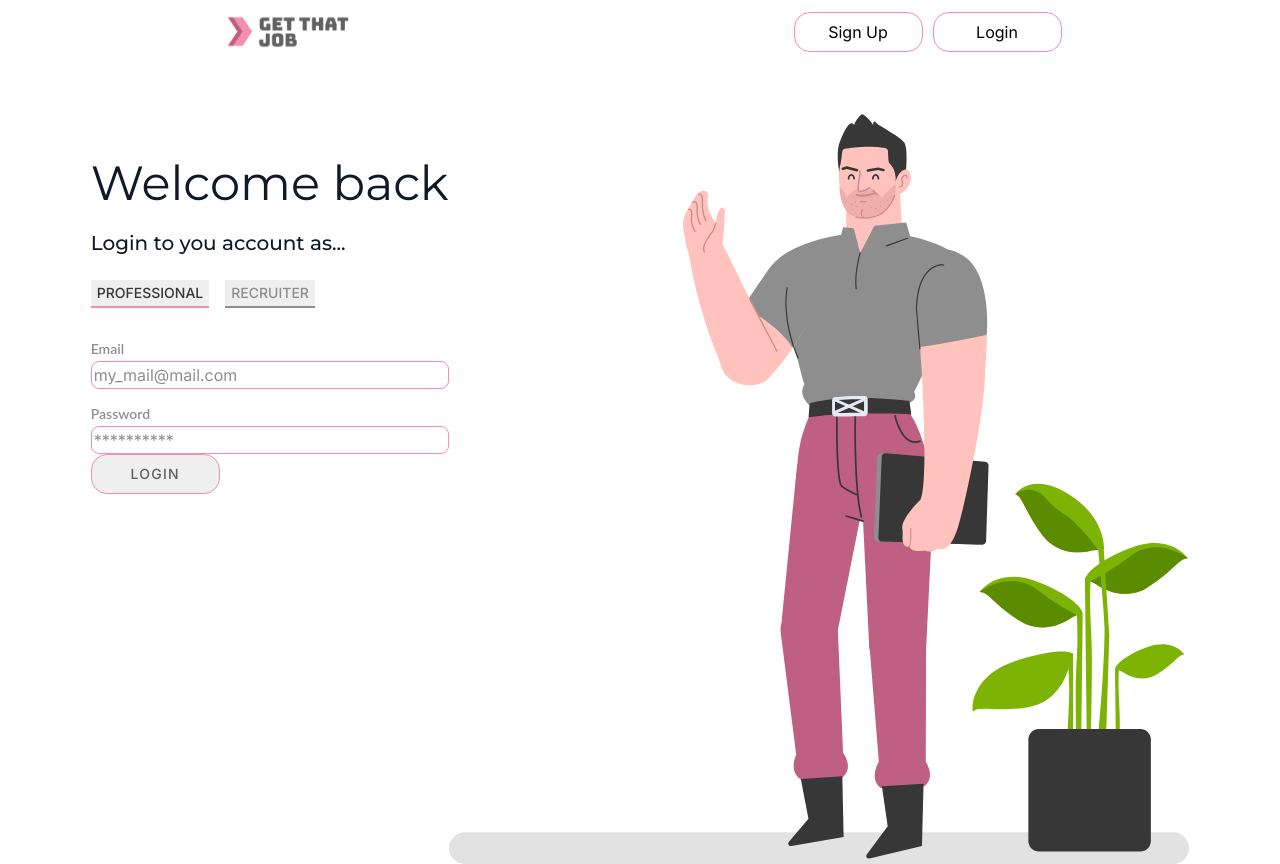
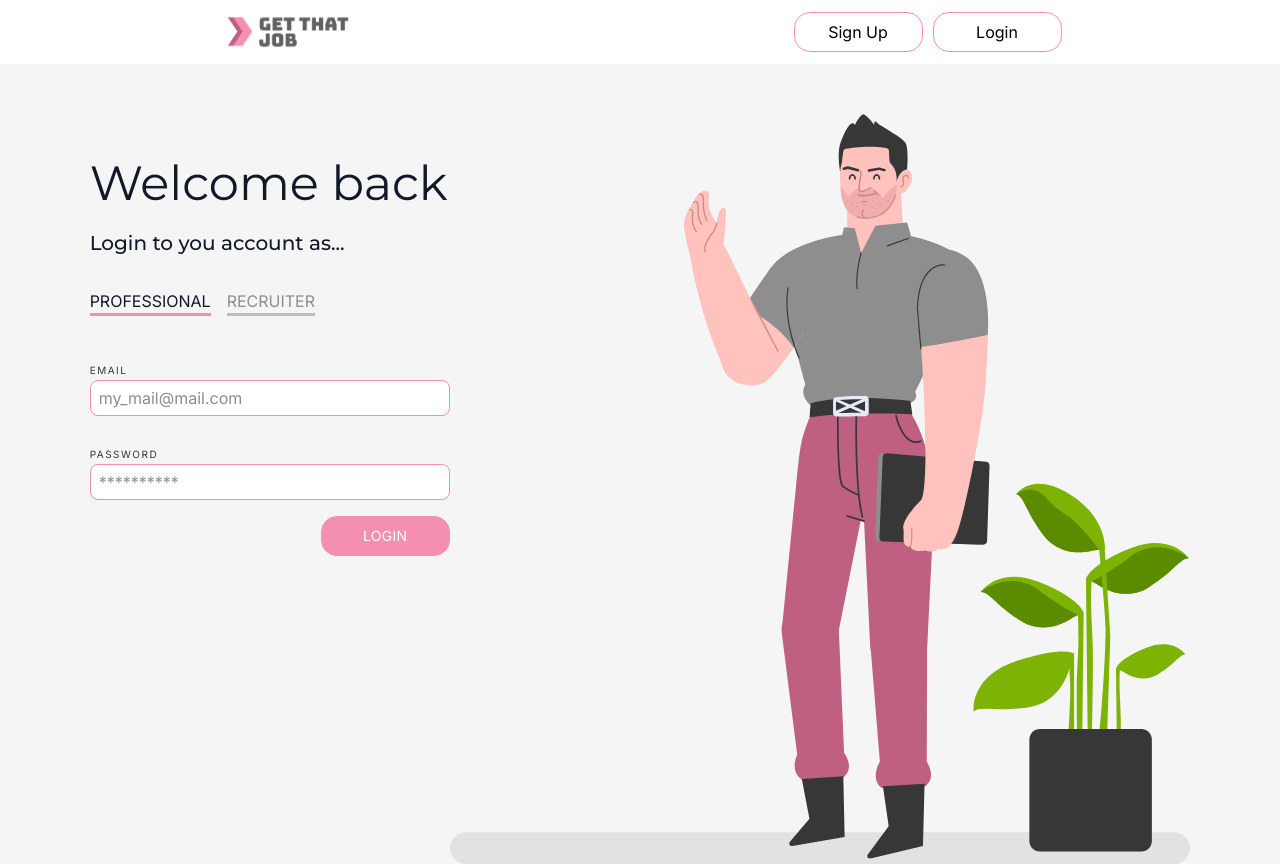
Before and after one commit to Brunosz19/getThatJob-React, a React (Create React App) app: page /company/profile in a window 1280 px wide. Both pictures are taken after a click on the button "Login". Built offline with nearby package versions, Linux system fonts and the light colour scheme.

Commit message:
REFACTOR: change some styles to make it more easy to use in other components

```diff
--- a/src/App.js
+++ b/src/App.js
@@ -4,7 +4,9 @@ import UnauthenticatedApp from "./UnauthenticatedApp";
 
 function App() {
   const { user } = useAuth();
+
   console.log(user);
+
   return user ? <AuthenticatedApp /> : <UnauthenticatedApp />;
   // return <AuthenticatedApp />;
 }
--- a/src/components/input.js
+++ b/src/components/input.js
@@ -8,20 +8,24 @@ const StyledContainer = styled("div")`
 `
 
 const StyledLabel = styled("label")`
-  font-family: 'Lato', sans-serif;
+  font-family: 'Inter';
   font-style: normal;
-  font-weight: 600;
-  font-size: 14px;
-  line-height: 17px;
-  color: #8E8E8E;
+  font-weight: 400;
+  font-size: 10px;
+  line-height: 12px;
+  letter-spacing: 1.5px;
+  text-transform: uppercase;
+  color: #373737;
   margin-top: 16px;
 `
 
 const StyledInput = styled("input")`
-  border: none;
   border: 1px solid #F48FB1;
   border-radius: 8px;
   background: #FFFFFF;
+  width: 360px;
+  height: 36px;
+  padding: 8px;
   ::placeholder {
     color: #8E8E8E;
   }
@@ -42,10 +46,10 @@ const StyledButton = styled("button")`
   cursor: pointer;
   font-family: 'Inter';
   font-style: normal;
-  font-weight: 500;
+  font-weight: 400;
   font-size: 14px;
-  line-height: 24px;
-  letter-spacing: 1.25px;
+  line-height: 20px;
+  letter-spacing: 0.25px;
   text-transform: uppercase;
   color: #616161;
   display: flex;
--- a/src/components/login-form.js
+++ b/src/components/login-form.js
@@ -1,20 +1,9 @@
 import { Formik } from "formik";
 import { useAuth } from "../context/auth-context";
-import { useState } from "react";
-
 import { Input, StyledForm, StyledButton } from "./input";
 
 function LoginForm({type}){
   const { login } = useAuth();
-  const [formData, setFormData] = useState({
-    email: "",
-    password: "",
-  });
-
-  function handleChange(event) {
-    const { name, value } = event.target;
-    setFormData({ ...formData, [name]: value });
-  }
 
   return(
     <Formik
@@ -47,7 +36,7 @@ function LoginForm({type}){
       handleChange,
       handleSubmit,
     }) => (
-      <StyledForm onSubmit={handleSubmit}>
+      <StyledForm style={{ gap: "16px", alignItems: "flex-end" }}>
         <Input
           name="email"
           type="email"
@@ -66,7 +55,7 @@ function LoginForm({type}){
           label="Password"
         />
         {errors.password && touched.password && errors.password}
-        <StyledButton type="submit">
+        <StyledButton type="submit" style={{ background: "#F48FB1", color: "white" }}>
           Login
         </StyledButton>
       </StyledForm>
--- a/src/components/sidebarNav/sidebar-nav.js
+++ b/src/components/sidebarNav/sidebar-nav.js
@@ -56,7 +56,7 @@ function SidebarNav() {
     {
       name: "Profile",
       icon: <BiUser />,
-      to: "/profile",
+      to: "/company/profile",
     },
     {
       name: "Log out",
--- a/src/components/signUp-form.js
+++ b/src/components/signUp-form.js
@@ -1,13 +1,15 @@
 import { useState } from "react";
-import { Title, Container } from "./utils"
+import { Title, Container, LoginText } from "./utils";
 import SignUpProfessional from "./signUpProfessional";
 import SignUpRecruiter from "./signUpRecruiter";
+import Girl from "../styles/img/girlSignUp.svg";
 
 function SignUpForm() {
   const [formType, setFormType] = useState("professional");
 
   return (
     <Container>
+      <section>
         <div
           style={{
             display: "flex",
@@ -17,13 +19,15 @@ function SignUpForm() {
         >
           <Title>Good choice!</Title>
 
+          <LoginText>Create a new account as...</LoginText>
+
           {formType === "professional" ? (
             <div
               style={{
                 display: "flex",
                 gap: "16px",
-              marginLeft: "42px",
                 cursor: "pointer",
+                margin: "32px 0",
               }}
             >
               <div
@@ -44,8 +48,8 @@ function SignUpForm() {
               style={{
                 display: "flex",
                 gap: "16px",
-              marginLeft: "42px",
                 cursor: "pointer",
+                margin: "32px 0",
               }}
             >
               <div
@@ -69,6 +73,10 @@ function SignUpForm() {
         ) : (
           <SignUpRecruiter />
         )}
+      </section>
+      <section style={{ display: "flex", alignItems: "flex-end" }}>
+        <img src={Girl} alt="Girl" height={"72%"} />
+      </section>
     </Container>
   );
 }
--- a/src/components/signUpRecruiter.js
+++ b/src/components/signUpRecruiter.js
@@ -8,7 +8,6 @@ import {
 } from "./utils";
 import { Input, StyledForm, StyledButton } from "./input";
 import { Formik } from "formik";
-import Girl from "../styles/img/girlSignUp.svg";
 import { FiChevronRight } from "react-icons/fi";
 import { useAuth } from "../context/auth-context";
 import { useState } from "react";
@@ -20,7 +19,7 @@ function SignUpRecruiter() {
   return (
     <>
       {steps === 1 ? (
-        <div style={{ display: "flex", gap: "16px", margin: "32px 42px" }}>
+        <div style={{ display: "flex", gap: "16px" }}>
           <div style={{ display: "flex", gap: "8px" }}>
             <NumberChoosen>1</NumberChoosen>
             <div style={{ width: "120px", height: "60px" }}>
@@ -38,7 +37,7 @@ function SignUpRecruiter() {
           </div>
         </div>
       ) : (
-        <div style={{ display: "flex", gap: "16px", margin: "32px 42px" }}>
+        <div style={{ display: "flex", gap: "16px" }}>
           <div style={{ display: "flex", gap: "8px" }}>
             <NumberFinished>1</NumberFinished>
             <div style={{ width: "120px", height: "60px" }}>
@@ -56,15 +55,8 @@ function SignUpRecruiter() {
           </div>
         </div>
       )}
+
       <ContainerSignUp>
-        <section
-          style={{
-            display: "flex",
-            flexDirection: "column",
-            width: "50%",
-            alignItems: "center",
-          }}
-        >
         <Formik
           initialValues={{
             company: "",
@@ -104,7 +96,7 @@ function SignUpRecruiter() {
             /* and other goodies */
           }) => (
             <StyledForm
-                style={{ gap: "60px", padding: "48px 50px" }}
+              style={{ gap: "16px" }}
               onSubmit={handleSubmit}
             >
               {steps === 1 ? (
@@ -211,17 +203,6 @@ function SignUpRecruiter() {
             </StyledForm>
           )}
         </Formik>
-        </section>
-        <section
-          style={{
-            display: "flex",
-            justifyContent: "flex-end",
-            alignItems: "flex-end",
-            width: "50%",
-          }}
-        >
-          <img src={Girl} alt="Girl" height={"50%"} />
-        </section>
       </ContainerSignUp>
     </>
   );
--- a/src/components/utils.js
+++ b/src/components/utils.js
@@ -12,19 +12,27 @@ const Title = styled("h1")`
   margin-bottom: 32px;
 `;
 
+const LoginText = styled("p")`
+  font-family: "Montserrat";
+  font-style: normal;
+  font-weight: 500;
+  font-size: 20px;
+  line-height: 28px;
+  margin-bottom: 23px;
+`;
+
 const ContainerSignUp = styled("div")`
   display: flex;
   align-items: center;
-  width: 1000px;
-  padding: 0 50px;
-  margin: auto;
 `;
 
 const Container = styled("div")`
   margin: auto;
   padding: 0 80px;
   background: #f5f5f6;
-  height: 1000px;
+  height: 1040px;
+  display: flex;
+  justify-content: space-around;
 `;
 
 const StatusText = styled("h1")`
@@ -79,4 +87,4 @@ const NumberChoosen = styled("div")`
   border-radius: 66.6667px;
 `;
 
-export { Title, ContainerSignUp, Container, StatusText, InformationText, NumberFinished, NumberDisable, NumberChoosen };
+export { Title, LoginText, ContainerSignUp, Container, StatusText, InformationText, NumberFinished, NumberDisable, NumberChoosen };
--- a/src/pages/login-page.js
+++ b/src/pages/login-page.js
@@ -1,22 +1,10 @@
-import styled from "@emotion/styled"
+import styled from "@emotion/styled";
 import { useState } from "react";
-import LoginForm from "../components/login-form"
-import PersonWithPlant from "../styles/img/personWithPlant.svg"
-
-const LoginTypeButton = styled("button")`
-    border: none;
-    font-family: 'Inter';
-    font-style: normal;
-    font-weight: 500;
-    font-size: 14px;
-    color: #8E8E8E;
-    line-height: 24px;
-    margin-right: 16px;
-    margin-bottom: 16px;
-`;
+import LoginForm from "../components/login-form";
+import PersonWithPlant from "../styles/img/personWithPlant.svg";
 
 const LoginTitle = styled("h1")`
-    font-family: 'Montserrat';
+  font-family: "Montserrat";
   font-style: normal;
   font-weight: 400;
   font-size: 48px;
@@ -26,7 +14,7 @@ const LoginTitle = styled("h1")`
 `;
 
 const LoginText = styled("p")`
-    font-family: 'Montserrat';
+  font-family: "Montserrat";
   font-style: normal;
   font-weight: 500;
   font-size: 20px;
@@ -37,33 +25,71 @@ const LoginText = styled("p")`
 export default function LoginPage() {
   const [loginType, setLoginType] = useState("professional");
 
-    function LoginType(type){
-        setLoginType(type)
-        console.log(loginType)
-    }
 
   return (
-        <div style={{display: "flex", justifyContent: "center", alignContent: "center", height: "100vh", width: "100pvw",}}>
-            <div style={{ display: "flex", marginTop: "50px",}}>
+    <div
+      style={{
+        display: "flex",
+        justifyContent: "center",
+        alignContent: "center",
+        height: "100vh",
+        width: "100pvw",
+        background: "#f5f5f6"
+      }}
+    >
+      <div style={{ display: "flex", marginTop: "50px" }}>
         <div>
           <LoginTitle>Welcome back</LoginTitle>
           <LoginText>Login to you account as...</LoginText>
-                    {loginType === "professional" && (
-                        <>
-                            <LoginTypeButton style={{color: "#373737", borderBottom: "2px solid #F48FB1"}} onClick={() => LoginType("professional")}>PROFESSIONAL</LoginTypeButton>
-                            <LoginTypeButton style={{borderBottom: "2px solid #8E8E8E"}} onClick={() => LoginType("recruiter")}>RECRUITER</LoginTypeButton>
-                        </>
+          {loginType === "professional" ? (
+            <div
+              style={{
+                display: "flex",
+                gap: "16px",
+                cursor: "pointer",
+                margin: "32px 0",
+              }}
+            >
+              <div
+                style={{ borderBottom: "3px solid #F48FB1" }}
+                onClick={() => setLoginType("professional")}
+              >
+                PROFESSIONAL
+              </div>
+              <div
+                style={{ borderBottom: "3px solid #BDBDBD", color: "#8E8E8E" }}
+                onClick={() => setLoginType("recruiter")}
+              >
+                RECRUITER
+              </div>
+            </div>
+          ) : (
+            <div
+              style={{
+                display: "flex",
+                gap: "16px",
+                cursor: "pointer",
+                margin: "32px 0",
+              }}
+            >
+              <div
+                style={{ borderBottom: "3px solid #BDBDBD", color: "#8E8E8E" }}
+                onClick={() => setLoginType("professional")}
+              >
+                PROFESSIONAL
+              </div>
+              <div
+                style={{ borderBottom: "3px solid #F48FB1" }}
+                onClick={() => setLoginType("recruiter")}
+              >
+                RECRUITER
+              </div>
+            </div>
           )}
-                    {loginType === "recruiter" && (
-                        <>
-                            <LoginTypeButton style={{borderBottom: "2px solid #8E8E8E"}} onClick={() => LoginType("professional")}>PROFESSIONAL</LoginTypeButton>
-                            <LoginTypeButton style={{color: "#373737", borderBottom: "2px solid #F48FB1 "}} onClick={() => LoginType("recruiter")}>RECRUITER</LoginTypeButton>
-                        </>
-                    )}
-                    <LoginForm type={loginType}/>
+          <LoginForm type={loginType} />
         </div>
         <img src={PersonWithPlant} alt="person with plant"></img>
       </div>
     </div>
-    )
+  );
 }
```
Also changed, not shown: src/components/signUpProfessional.js (+7 -36 lines), src/pages/recruiter-profile.js (added, +101 -0 lines). Lines whose indentation alone changed are shown as unchanged.
